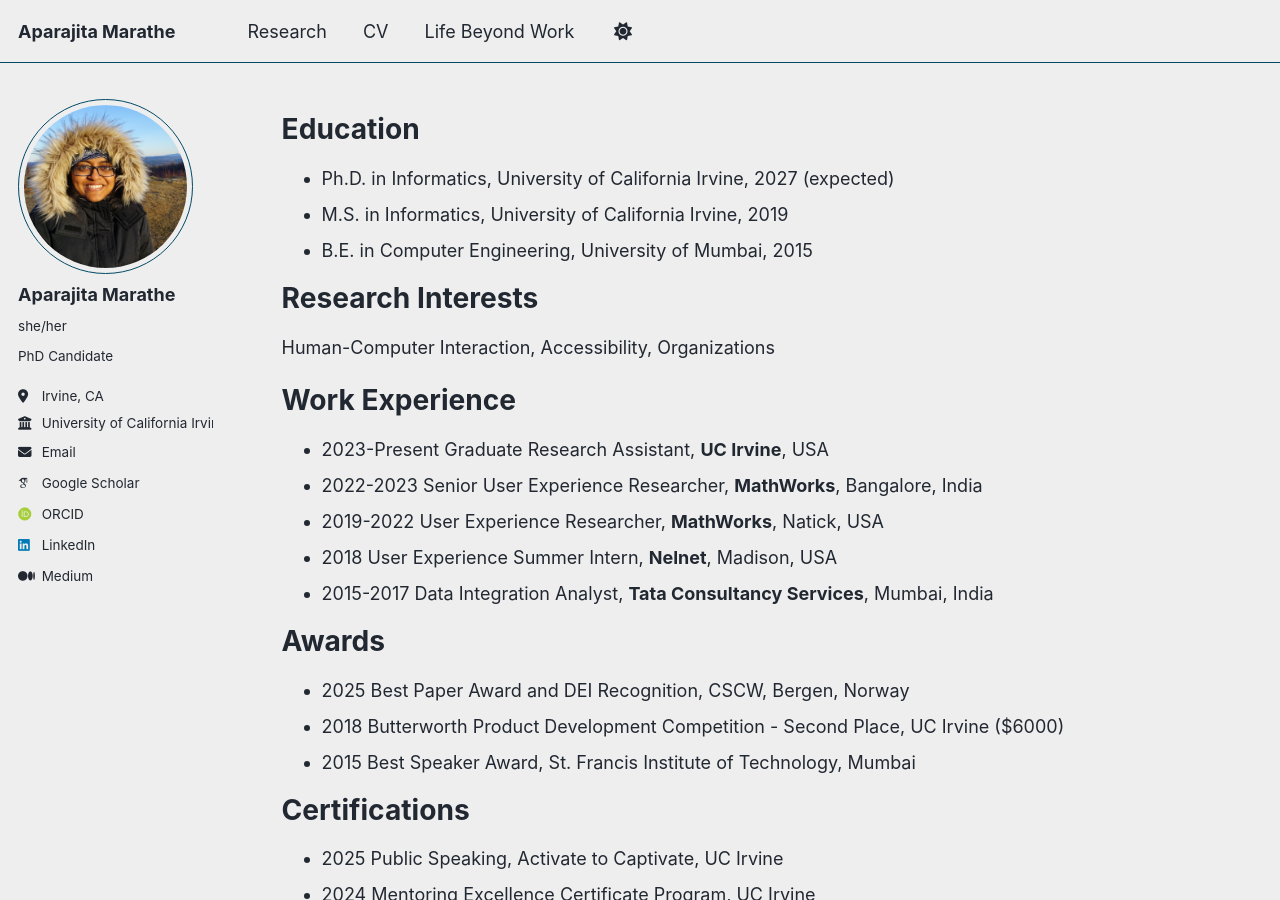
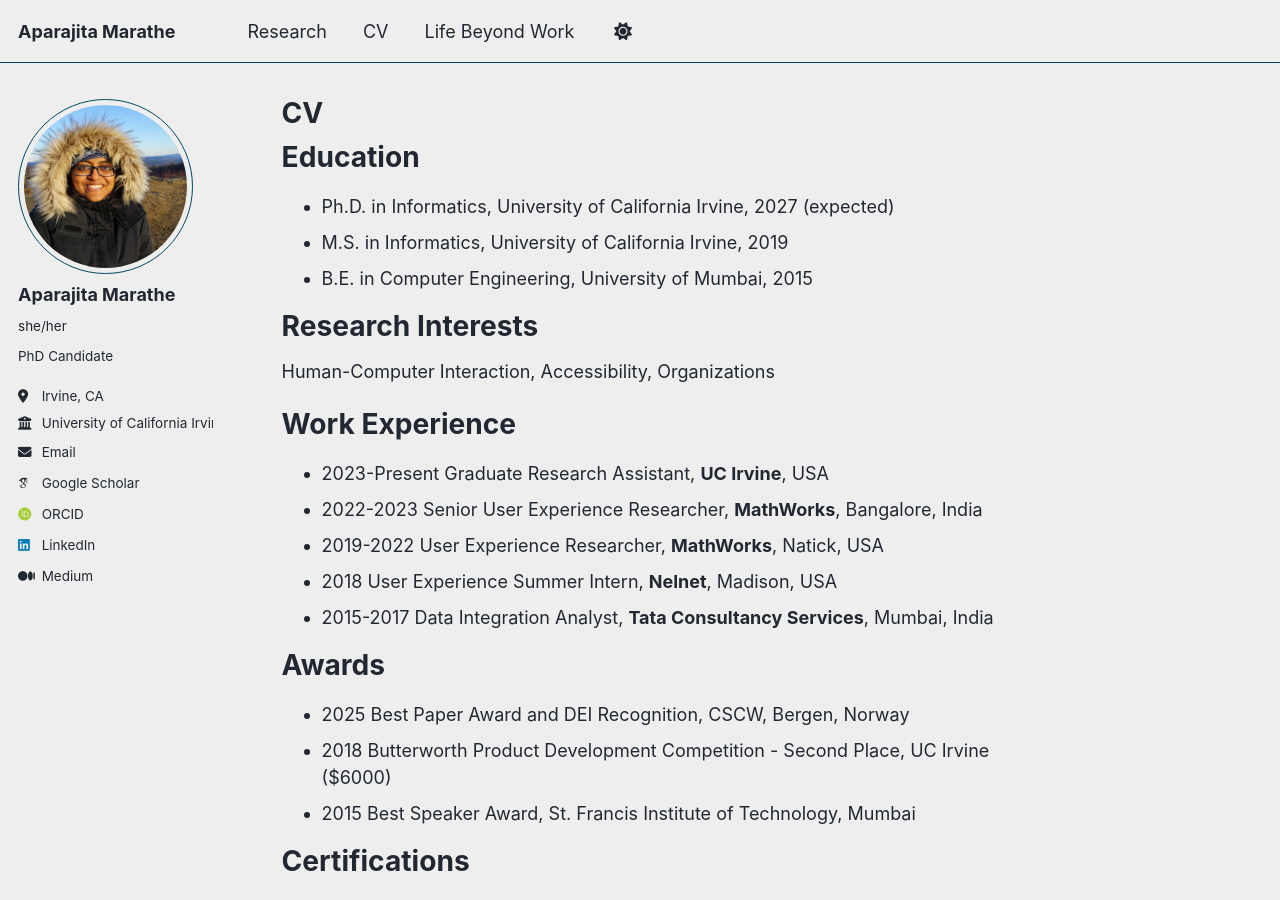
Before and after one commit to aparajitamarathe/aparajitamarathe.github.io, a Jekyll site: the page built from _pages/cv.md, in a window 1280 px wide and 900 px high. Built offline with Jekyll 4.4.1, drawn with Linux system fonts in a browser that asks for light colours; some web fonts are replaced.

Commit message:
Update cv.md

```diff
--- a/_pages/cv.md
+++ b/_pages/cv.md
@@ -1,5 +1,5 @@
 ---
-layout: archive
+title: "CV"
 permalink: /cv/
 author_profile: true
 redirect_from:
```
